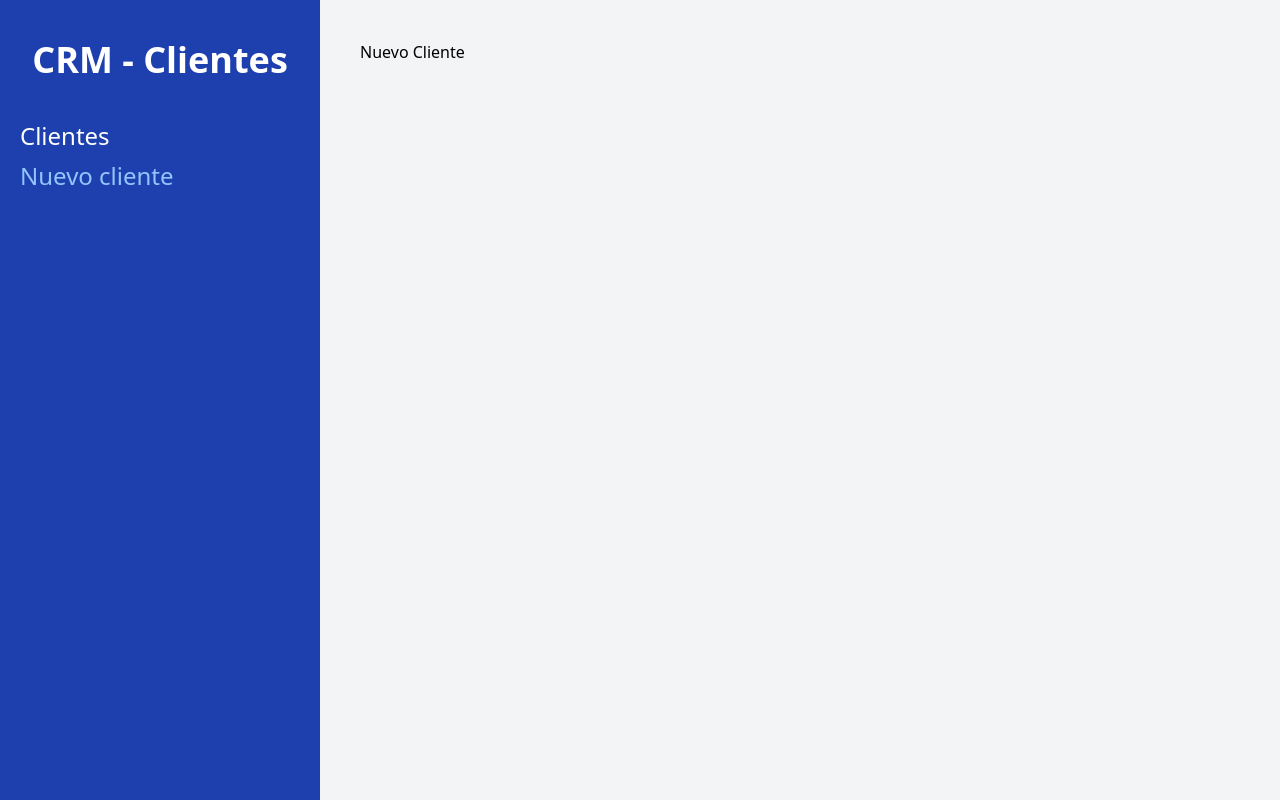
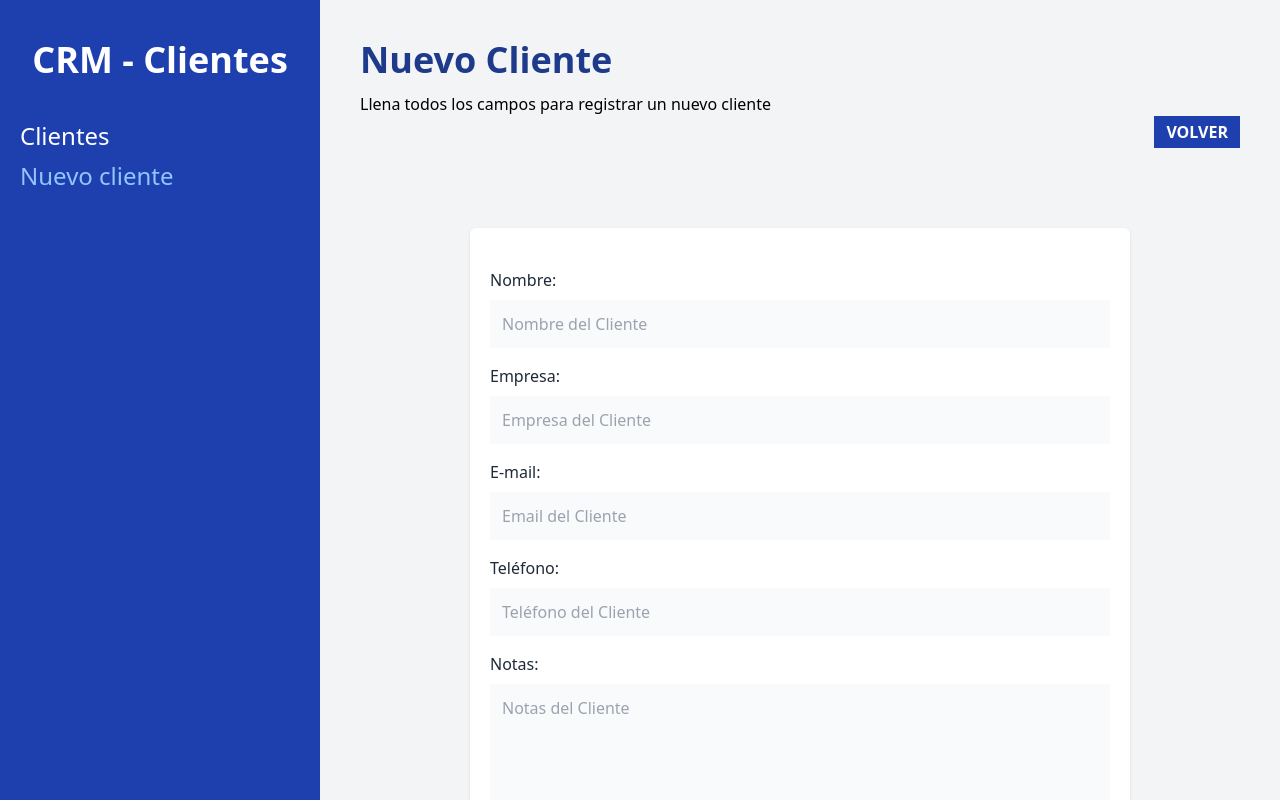
Before and after one commit to neuronadotuy/CRM-react-vite, a React (Vite) app: page /clientes/nuevo in a window 1280 px wide. Built offline with nearby package versions, Linux system fonts and the light colour scheme.

Commit message:
form added to NuevoCliente

```diff
--- /dev/null
+++ b/src/components/Cliente.jsx
@@ -0,0 +1,27 @@
+const Cliente = ({ cliente }) => {
+
+	const { nombre, empresa, email, telefono, id} = cliente;
+
+	return (
+		<tr className='border-b'>
+			<td className='p-6 space-y-2'>
+				<p className="text-2xl text-gray-800">{nombre}</p>
+				<p>{empresa}</p>
+			</td>
+			<td className='p-6'>
+				<p className="text-gray-600"><span className="text-gray-800 uppercase font-bold">Email: </span>{email}</p>
+				<p className="text-gray-600"><span className="text-gray-800 uppercase font-bold">Telefono: </span>{telefono}</p>
+			</td>
+			<td className="p-6 flex gap-3">
+				<button type="button" className='text-blue-600 hover:text-blue-700 uppercase font-bold'>
+					Editar
+				</button>
+				<button type="button" className='text-red-600 hover:text-red-700 uppercase font-bold'>
+					Eliminar
+				</button>
+			</td>
+		</tr>
+	 );
+}
+
+export default Cliente;
--- /dev/null
+++ b/src/components/Formulario.jsx
@@ -0,0 +1,77 @@
+const Formulario = ({cliente}) => {
+	return (
+			<>
+					<div className="mb-4">
+							<label
+									className="text-gray-800"
+									htmlFor="nombre"
+							>Nombre:</label>
+							<input
+									id="nombre"
+									type="text"
+									className="mt-2 block w-full p-3 bg-gray-50"
+									placeholder="Nombre del Cliente"
+									name="nombre"
+							/>
+					</div>
+					<div className="mb-4">
+							<label
+									className="text-gray-800"
+									htmlFor="empresa"
+							>Empresa:</label>
+							<input
+									id="empresa"
+									type="text"
+									className="mt-2 block w-full p-3 bg-gray-50"
+									placeholder="Empresa del Cliente"
+									name="empresa"
+							/>
+					</div>
+
+					<div className="mb-4">
+							<label
+									className="text-gray-800"
+									htmlFor="email"
+							>E-mail:</label>
+							<input
+									id="email"
+									type="email"
+									className="mt-2 block w-full p-3 bg-gray-50"
+									placeholder="Email del Cliente"
+									name="email"
+							/>
+					</div>
+
+					<div className="mb-4">
+							<label
+									className="text-gray-800"
+									htmlFor="telefono"
+							>Teléfono:</label>
+							<input
+									id="telefono"
+									type="tel"
+									className="mt-2 block w-full p-3 bg-gray-50"
+									placeholder="Teléfono del Cliente"
+									name="telefono"
+							/>
+					</div>
+
+					<div className="mb-4">
+							<label
+									className="text-gray-800"
+									htmlFor="notas"
+							>Notas:</label>
+							<textarea
+									as="textarea"
+									id="notas"
+									type="text"
+									className="mt-2 block w-full p-3 bg-gray-50 h-40 align-self"
+									placeholder="Notas del Cliente"
+									name="notas"
+							/>
+					</div>
+			</>
+	)
+}
+
+export default Formulario
--- a/src/main.jsx
+++ b/src/main.jsx
@@ -3,7 +3,7 @@
 import './index.css'
 import { createBrowserRouter, RouterProvider } from 'react-router-dom'
 import Layout from './components/Layout'
-import NuevoCliente from './pages/NuevoCliente'
+import NuevoCliente, { action as nuevoClienteAction} from './pages/NuevoCliente'
 import Index, { loader as clientesLoader } from './pages/Index'
 
 const router = createBrowserRouter([
@@ -18,7 +18,8 @@
       },
       {
         path: '/clientes/nuevo',
-        element: <NuevoCliente />
+        element: <NuevoCliente />,
+        action: nuevoClienteAction
       }
     ]
   },
--- a/src/pages/Index.jsx
+++ b/src/pages/Index.jsx
@@ -1,12 +1,76 @@
+import { useLoaderData } from 'react-router-dom';
+import Cliente from '../components/Cliente'
+
 export function loader () {
-	return 'Desde Loader';
-}
+		const clientes = [
+			{
+				id: 1,
+				nombre: 'Juan',
+				telefono: 102013313,
+				email: "juan@juan.com",
+				empresa: 'Codigo Con Juan'
+			},
+			{
+				id: 2,
+				nombre: 'Karen',
+				telefono: 138198313,
+				email: "karen@juan.com",
+				empresa: 'Codigo Con Juan'
+			},
+			{
+				id: 3,
+				nombre: 'Josue',
+				telefono: 31983913,
+				email: "josue@juan.com",
+				empresa: 'Codigo Con Juan'
+			},
+			{
+				id: 4,
+				nombre: 'Miguel',
+				telefono: 319381983,
+				email: "miguel@juan.com",
+				empresa: 'Codigo Con Juan'
+			},
+			{
+				id: 5,
+				nombre: 'Pedro',
+				telefono: 1398198938,
+				email: "pedro@juan.com",
+				empresa: 'Codigo Con Juan'
+			},
+	];
+
+	return clientes;
+};
 
 const Index = () => {
+
+	const datos = useLoaderData();
+
+	console.log(datos);
+
 	return (
 		<>
 			<h1 className="font-bold text-4xl text-blue-900">Clientes</h1>
 			<p className="mt-3">Administra tus Clientes</p>
+			{datos.length ? (
+				<table className="w-full bg-white">
+					<thead className="bg-blue-800 text-white">
+						<tr>
+							<th className="p-2">Cliente</th>
+							<th className="p-2">Contacto</th>
+							<th className="p-2">Acciones</th>
+						</tr>
+					</thead>
+					<tbody>
+						{datos.map(cliente => (
+							<Cliente cliente={cliente} key={cliente.id}/>
+						))}
+					</tbody>
+				</table>
+			) : (
+				<p className="text-center mt-10">No hay clientes aun</p>
+			)}
 		</>
 	 );
 }
--- a/src/pages/NuevoCliente.jsx
+++ b/src/pages/NuevoCliente.jsx
@@ -1,6 +1,39 @@
+import { useNavigate, Form } from 'react-router-dom';
+import Formulario from '../components/Formulario';
+
+export function action () {
+	console.log('submit...')
+}
+
 const NuevoCliente = () => {
+
+	const navigate = useNavigate();
+
 	return (
-		<h1>Nuevo Cliente</h1>
+		<>
+			<h1 className="font-bold text-4xl text-blue-900">Nuevo Cliente</h1>
+			<p className="mt-3">Llena todos los campos para registrar un nuevo cliente</p>
+			<div className="flex justify-end">
+				<button
+					className="bg-blue-800 text-white px-3 py-1 font-bold uppercase"
+					onClick={() => navigate(-1)}
+				>
+					Volver
+				</button>
+			</div>
+			<div className="bg-white shadow rounded-md md:w-3/4 mx-auto px-5 py-10 mt-20">
+				<Form
+					method='post'
+					action=''>
+					<Formulario />
+					<input
+						type="submit"
+						className='mt-5 w-full bg-blue-800 text-white p-3 uppercase font-bold text-lg'
+						value='Registrar Cliente'
+					/>
+				</Form>
+			</div>
+		</>
 	 );
 }
 
```
